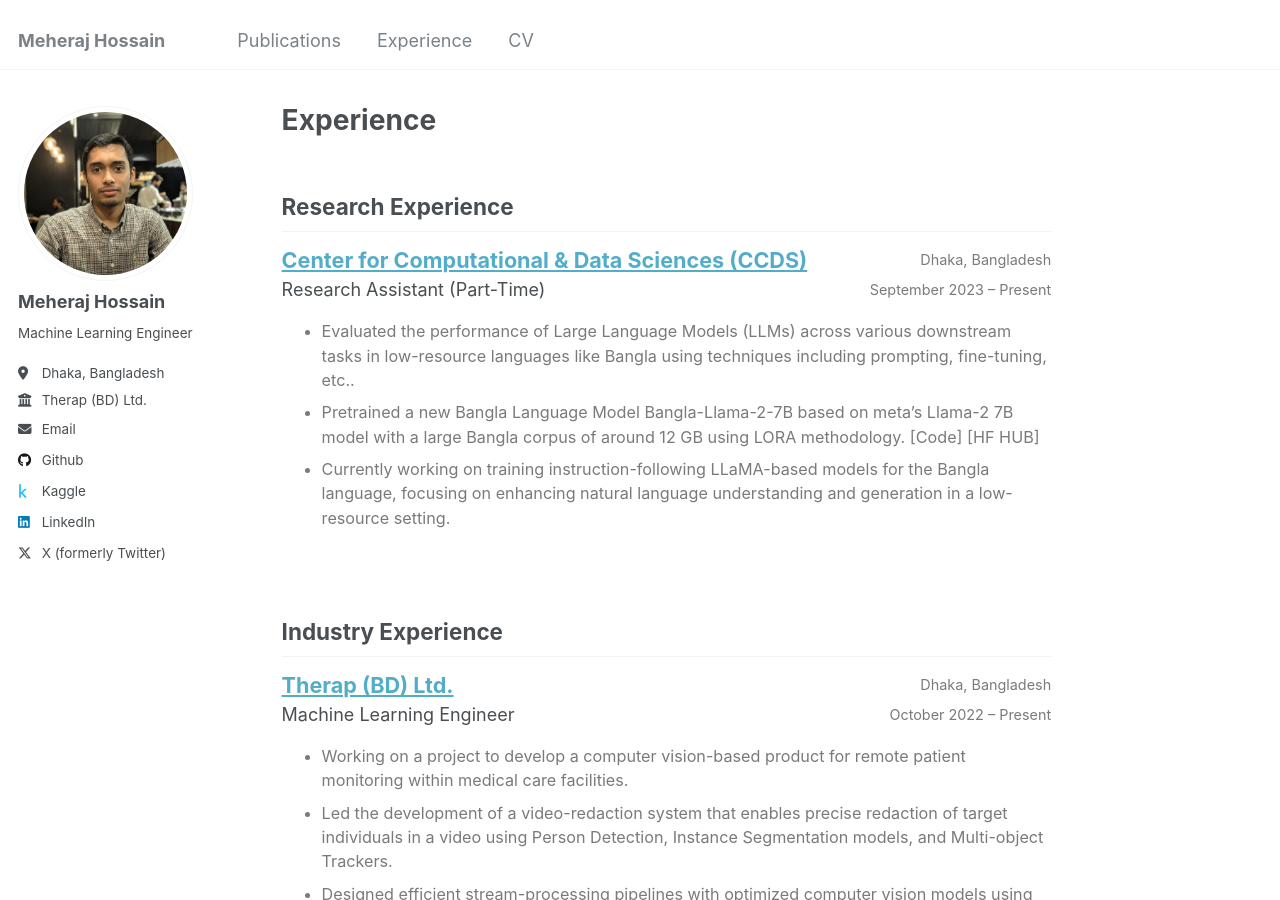
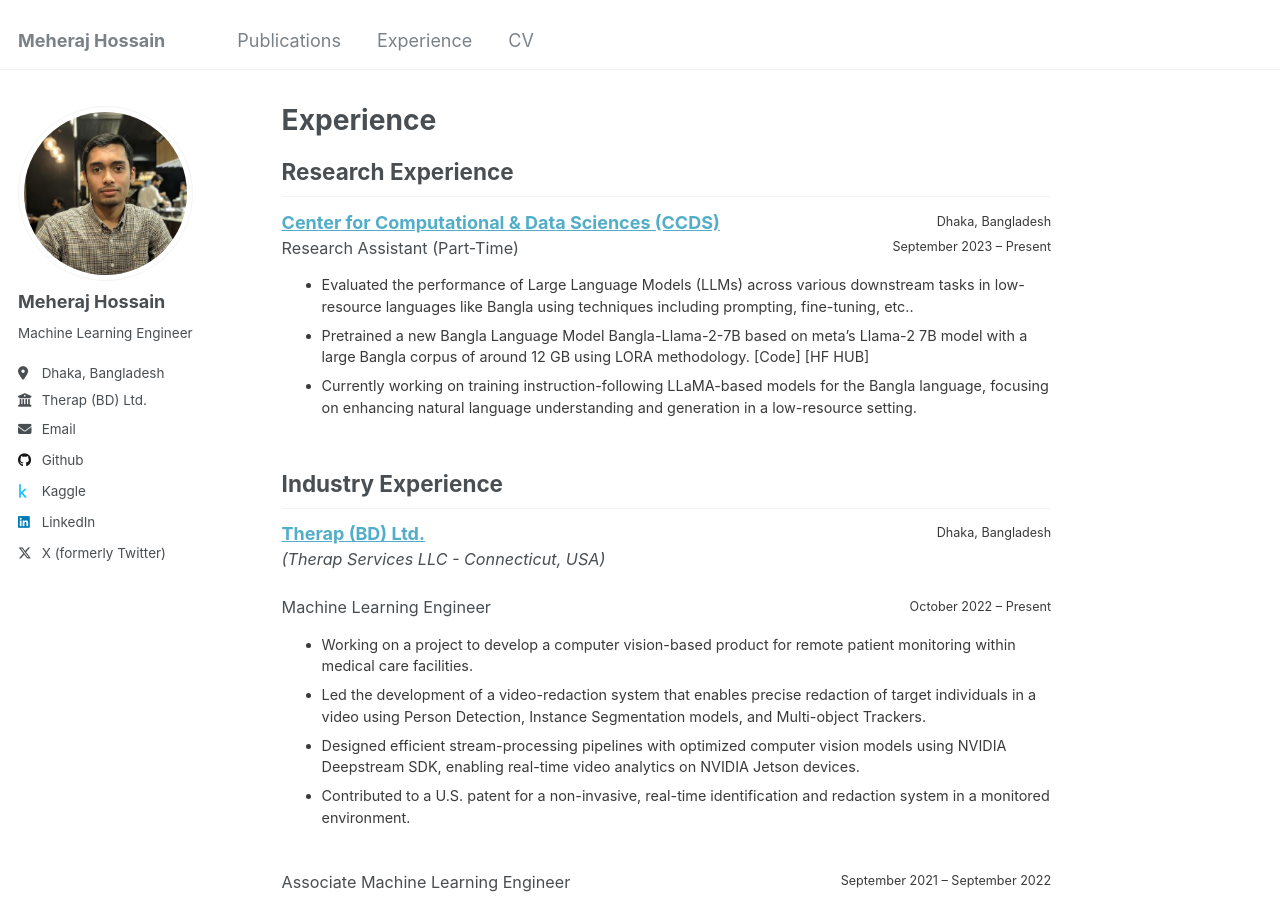
Before and after one commit to meheraj2325/meheraj2325.github.io, a Jekyll site: the page built from _pages/experience.html, in a window 1280 px wide and 900 px high. Built offline with Jekyll 4.4.1, drawn with Linux system fonts in a browser that asks for light colours.

Commit message:
update experience

```diff
--- a/_pages/experience.html
+++ b/_pages/experience.html
@@ -39,7 +39,7 @@ author_profile: true
 </head>
 
 <!-- <hr style="height:1em; margin:0em; visibility:hidden;" /><hr> -->
-<h2>Research Experience</h2>
+<h2 style="margin-top: 10px;">Research Experience</h2>
 
 <div style="display:flex; align-items:center;">
     <!-- <div style="flex:0.5; padding-right:5%;">
@@ -49,17 +49,17 @@ author_profile: true
 
     <div style="flex:4;">
       <div style="margin:0px; display: flex; justify-content: space-between; align-items: center;">
-        <b style="font-size: 120%;"> <a href="https://ccds.ai/"> Center for Computational & Data Sciences (CCDS) </a></b>
-        <span style="float:right; font-size:80%; color:#7a7a7a;"">   Dhaka, Bangladesh        </span>
+        <b style="font-size: 100%;"> <a href="https://ccds.ai/"> Center for Computational & Data Sciences (CCDS) </a></b>
+        <span style="float:right; font-size:70%; color:#3a3a3a;">   Dhaka, Bangladesh        </span>
       </div>
 
       <div style="display: flex; justify-content: space-between; align-items: center;">
-          <p style="margin:0;">Research Assistant (Part-Time)</p>
-          <span style="font-size:80%; color:#7a7a7a;"> September 2023 – Present
+          <p style="font-size: 90%; margin:0;">Research Assistant (Part-Time)</p>
+          <span style="font-size:70%; color:#3a3a3a;"> September 2023 – Present
             </span>
       </div>
 
-      <div style="color:#7a7a7a; font-size:90%;"">
+      <div style="color:#3a3a3a; font-size:80%;">
         <ul>
           <li>Evaluated the performance of Large Language Models (LLMs) across various downstream tasks in low-resource languages
             like Bangla using techniques including prompting, fine-tuning, etc..</li>
@@ -74,7 +74,7 @@ author_profile: true
     </div>
 </div>
 
-<h2>Industry Experience</h2>
+<h2 style="margin-top: 10px;">Industry Experience</h2>
 
 <div style="display:flex; align-items:center;">
   <!-- <div style="flex:0.5; padding-right:5%;">
@@ -84,16 +84,22 @@ author_profile: true
 
   <div style="flex:4;">
     <div style="margin:0px; display: flex; justify-content: space-between; align-items: center;">
-      <b style="font-size: 120%;"> <a href="https://therapbd.com/"> Therap (BD) Ltd. </a></b>
-      <span style="float:right; font-size:80%; color:#7a7a7a;"">   Dhaka, Bangladesh        </span>
+      <b style="font-size: 100%;"> <a href="https://therapbd.com/"> Therap (BD) Ltd. </a></b>
+      <span style="float:right; font-size:70%; color:#3a3a3a;">   Dhaka, Bangladesh        </span>
+    </div>
+    <div style="margin:0px; display: flex; justify-content: space-between; align-items: center;">
+      <i style="font-size: 90%;"> (Therap Services LLC - Connecticut, USA) </i>
     </div>
 
+
+    <p></p>
+    <p></p>
     <div style="display: flex; justify-content: space-between; align-items: center;">
-        <p style="margin:0;">Machine Learning Engineer</p>
-        <span style="font-size:80%; color:#7a7a7a;">October 2022 – Present</span>
+        <p style="font-size: 90%; margin:0;">Machine Learning Engineer</p>
+        <span style="font-size:70%; color:#3a3a3a;">October 2022 – Present</span>
     </div>
 
-    <div style="color:#7a7a7a; font-size:90%;">
+    <div style="color:#3a3a3a; font-size:80%;">
       <ul>
 		<li> Working on a project to develop a computer vision-based product for remote patient monitoring within medical care
             facilities.</li>
@@ -107,12 +113,12 @@ author_profile: true
     <br/>
 
     <div style="display: flex; justify-content: space-between; align-items: center;">
-        <p style="margin:0;">Associate Machine Learning Engineer</p>
-        <span style="font-size:80%; color:#7a7a7a;"> September 2021 – September 2022
+        <p style="font-size: 90%; margin:0;">Associate Machine Learning Engineer</p>
+        <span style="font-size:70%; color:#3a3a3a;"> September 2021 – September 2022
         </span>
     </div>
 
-    <div style="color:#7a7a7a; font-size:90%;">
+    <div style="color:#3a3a3a; font-size:80%;">
       <ul>
 		<li> Explored recent researches regarding various deep learning-based Computer Vision tasks such as Object Detection, Face
             Recognition, Pose Estimation, Segmentation, Activity Recognition etc. for different scenarios.</li>
@@ -134,16 +140,16 @@ author_profile: true
         <div style="margin:0px; display: flex; justify-content: space-between; align-items: center;">
           <b style="font-size: 120%;"> <a href="https://agencylab.github.io/"> Artificial Intelligence and Cybernetics Lab (AGenCy Lab)
           </a></b>
-          <span style="float:right; font-size:80%; color:#7a7a7a;"">   Dhaka, Bangladesh        </span>
+          <span style="float:right; font-size:80%; color:#3a3a3a;"">   Dhaka, Bangladesh        </span>
         </div>
 
         <div style="display: flex; justify-content: space-between; align-items: center;">
             <p style="margin:0;">Research Assistant (Part-Time)</p>
-            <span style="font-size:80%; color:#7a7a7a;">February 2022 – October 2022
+            <span style="font-size:80%; color:#3a3a3a;">February 2022 – October 2022
               </span>
         </div>
 
-        <div style="color:#7a7a7a; font-size:90%;">
+        <div style="color:#3a3a3a; font-size:90%;">
           <ul>
             <li>Constructed a heterogeneous biological network containing four categories of entities (i.e., genes, diseases, drugs,
                 biological functions) using eight public biological databases.</li>
```
